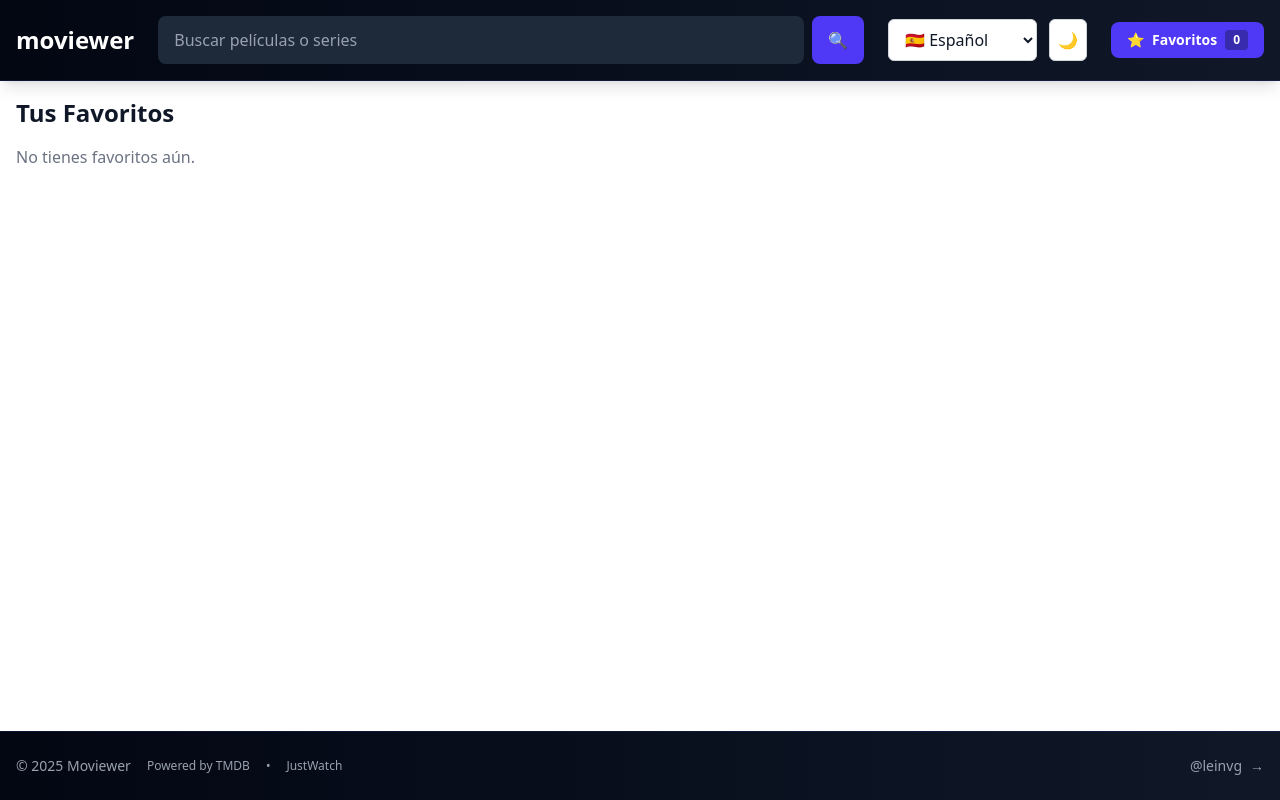
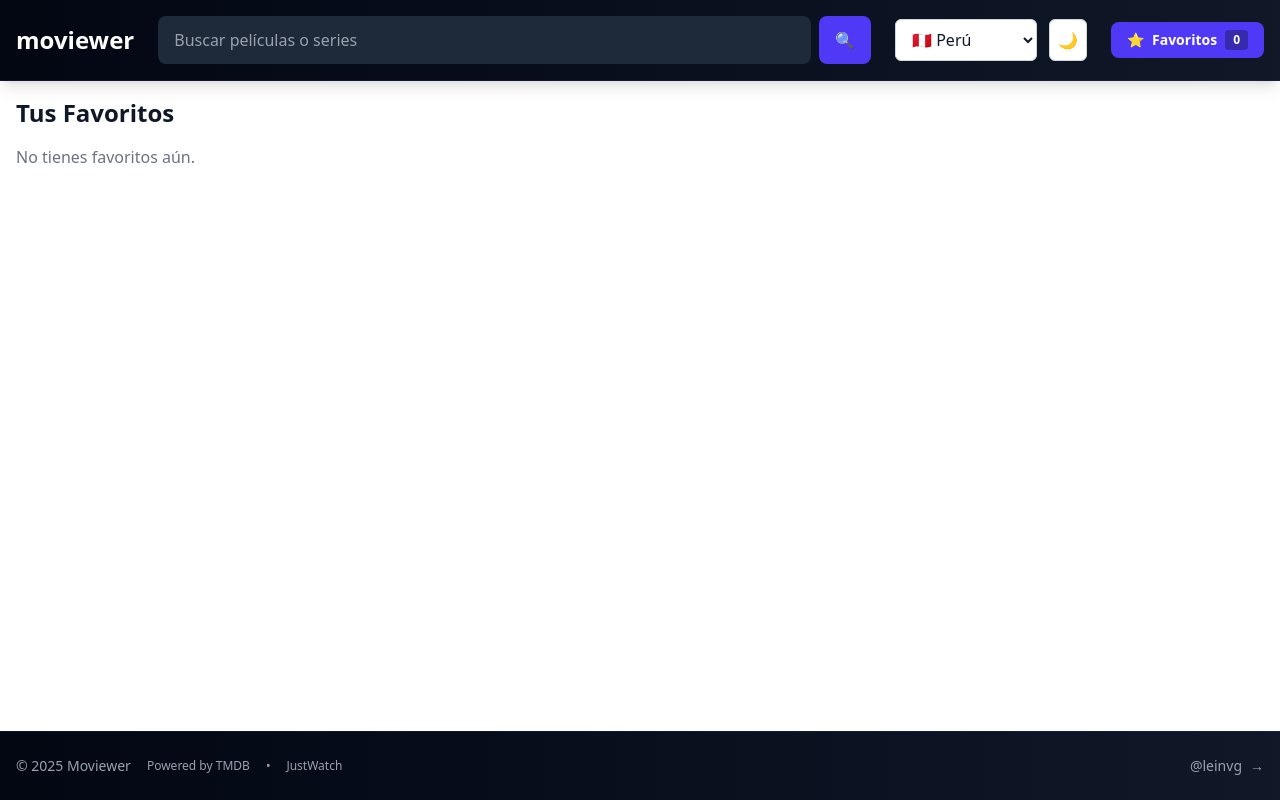
Before and after one commit to leinvg/movie-viewer, a Next.js app: page /favorites in a window 1280 px wide. Built offline with nearby package versions, Linux system fonts and the light colour scheme.

Commit message:
feat: integrar zustand, tema y región con persistencia en localStorage

```diff
--- a/src/app/layout.tsx
+++ b/src/app/layout.tsx
@@ -17,7 +17,7 @@ export default function RootLayout({
 }) {
   return (
     <html lang="es" className="scroll-smooth">
-      <body className="min-h-screen bg-white dark:bg-black text-gray-900 dark:text-white antialiased flex flex-col overflow-x-hidden">
+      <body className="min-h-screen bg-white dark:bg-gray-950 text-gray-900 dark:text-white antialiased flex flex-col overflow-x-hidden transition-colors">
         <ThemeProvider />
         <div className="flex flex-col min-h-screen">
           {children}
--- a/src/components/FavoritesList.tsx
+++ b/src/components/FavoritesList.tsx
@@ -16,12 +16,12 @@ import {
 import { APP_CONFIG } from "@/config";
 
 export default function FavoritesList() {
-  const { favorites } = useAppStore();
+  const { favorites, region } = useAppStore();
   const [selectedMedia, setSelectedMedia] = useState<TMDBMedia | null>(null);
   const [providerStats, setProviderStats] = useState<ProviderStat[]>([]);
   const [providersLoading, setProvidersLoading] = useState(false);
 
-  // Cargar proveedores cuando cambien favoritos
+  // Cargar proveedores cuando cambien favoritos o región
   useEffect(() => {
     if (!favorites || favorites.length === 0) {
       setProviderStats([]);
@@ -29,12 +29,12 @@ export default function FavoritesList() {
     }
 
     let mounted = true;
-    const cacheKey = (type: string, id: number) => `mv_providers_${type}_${id}`;
+    const cacheKey = (type: string, id: number, reg: string) => `mv_providers_${type}_${id}_${reg}`;
 
     const fetchProvidersFor = async (
       m: TMDBMedia
     ): Promise<WatchProvidersResponse | null> => {
-      const key = cacheKey(m.media_type, m.id);
+      const key = cacheKey(m.media_type, m.id, region);
       const cached = sessionStorage.getItem(key);
       if (cached) return JSON.parse(cached);
 
@@ -60,7 +60,7 @@ export default function FavoritesList() {
         const stats = aggregateProviders(
           favorites,
           responses,
-          APP_CONFIG.streaming.DEFAULT_REGION
+          region
         );
         if (mounted) setProviderStats(stats);
       } finally {
@@ -73,7 +73,7 @@ export default function FavoritesList() {
     return () => {
       mounted = false;
     };
-  }, [favorites]);
+  }, [favorites, region]);
 
   if (!favorites.length)
     return <div className="text-gray-500">No tienes favoritos aún.</div>;
@@ -88,7 +88,7 @@ export default function FavoritesList() {
       <div className="mb-6">
         <h3 className="text-lg font-semibold">
           Recomendación de plataformas (región:{" "}
-          {APP_CONFIG.streaming.DEFAULT_REGION})
+          {region})
         </h3>
         {providersLoading ? (
           <p className="text-sm text-gray-400">
--- a/src/components/Header.tsx
+++ b/src/components/Header.tsx
@@ -3,7 +3,7 @@
 import { useRouter } from "next/navigation";
 import useAppStore from "@/store/appStore";
 import ThemeToggle from "./ThemeToggle";
-import LanguageSelector from "./LanguageSelector";
+import RegionSelector from "./RegionSelector";
 
 export default function Header({ children }: { children?: React.ReactNode }) {
   const router = useRouter();
@@ -21,9 +21,9 @@ export default function Header({ children }: { children?: React.ReactNode }) {
 
         <div className="flex-1">{children}</div>
 
-        {/* Controles de tema e idioma */}
+        {/* Controles de tema y región */}
         <div className="flex items-center gap-3">
-          <LanguageSelector />
+          <RegionSelector />
           <ThemeToggle />
         </div>
 
--- /dev/null
+++ b/src/components/RegionSelector.tsx
@@ -0,0 +1,31 @@
+'use client';
+
+import { Region } from '@/store/appStore';
+import useAppStore from '@/store/appStore';
+
+const REGION_OPTIONS: { value: Region; label: string; country: string }[] = [
+  { value: 'PE', label: '🇵🇪 Perú', country: 'Peru' },
+  { value: 'BO', label: '🇧🇴 Bolivia', country: 'Bolivia' },
+  { value: 'CL', label: '🇨🇱 Chile', country: 'Chile' },
+  { value: 'CO', label: '🇨🇴 Colombia', country: 'Colombia' },
+  { value: 'EC', label: '🇪🇨 Ecuador', country: 'Ecuador' },
+];
+
+export default function RegionSelector() {
+  const { region, setRegion } = useAppStore();
+
+  return (
+    <select
+      value={region}
+      onChange={(e) => setRegion(e.target.value as Region)}
+      className="px-3 py-2 rounded-md border border-gray-300 dark:border-gray-600 bg-white dark:bg-gray-800 text-gray-900 dark:text-white cursor-pointer hover:bg-gray-50 dark:hover:bg-gray-700 transition"
+      aria-label="Seleccionar región"
+    >
+      {REGION_OPTIONS.map((option) => (
+        <option key={option.value} value={option.value}>
+          {option.label}
+        </option>
+      ))}
+    </select>
+  );
+}
--- a/src/components/ThemeToggle.tsx
+++ b/src/components/ThemeToggle.tsx
@@ -12,17 +12,20 @@ export default function ThemeToggle() {
 
   // Aplicar clase 'dark' al documento cuando cambia el tema
   useEffect(() => {
+    const htmlElement = document.documentElement;
     if (theme === 'dark') {
-      document.documentElement.classList.add('dark');
+      htmlElement.classList.add('dark');
+      htmlElement.style.colorScheme = 'dark';
     } else {
-      document.documentElement.classList.remove('dark');
+      htmlElement.classList.remove('dark');
+      htmlElement.style.colorScheme = 'light';
     }
   }, [theme]);
 
   return (
     <button
       onClick={toggleTheme}
-      className="p-2 rounded-md border border-gray-300 dark:border-gray-600 bg-white dark:bg-gray-800 text-gray-900 dark:text-white hover:bg-gray-100 dark:hover:bg-gray-700 transition"
+      className="p-2 rounded-md border border-gray-300 dark:border-gray-600 bg-white dark:bg-gray-800 text-gray-900 dark:text-yellow-400 hover:bg-gray-100 dark:hover:bg-gray-700 transition"
       aria-label={`Cambiar a tema ${theme === 'light' ? 'oscuro' : 'claro'}`}
       title={`Tema actual: ${theme === 'light' ? 'Claro' : 'Oscuro'}`}
     >
--- a/src/store/appStore.ts
+++ b/src/store/appStore.ts
@@ -3,7 +3,7 @@ import { persist } from 'zustand/middleware';
 import { TMDBMedia } from '@/types';
 
 export type Theme = 'light' | 'dark';
-export type Language = 'en' | 'es' | 'fr' | 'de' | 'it' | 'pt';
+export type Region = 'PE' | 'BO' | 'CL' | 'CO' | 'EC';
 
 interface AppState {
   // Tema
@@ -11,9 +11,9 @@ interface AppState {
   setTheme: (theme: Theme) => void;
   toggleTheme: () => void;
 
-  // Región/Idioma
-  language: Language;
-  setLanguage: (language: Language) => void;
+  // Región (para watch providers)
+  region: Region;
+  setRegion: (region: Region) => void;
 
   // Favoritos
   favorites: TMDBMedia[];
@@ -34,9 +34,9 @@ const useAppStore = create<AppState>()(
           theme: state.theme === 'light' ? 'dark' : 'light',
         })),
 
-      // Región/Idioma - español por defecto
-      language: 'es',
-      setLanguage: (language) => set({ language }),
+      // Región - PE por defecto
+      region: 'PE',
+      setRegion: (region) => set({ region }),
 
       // Favoritos
       favorites: [],
```
Also changed, not shown: 1 other file (tests, documents, lock files or other folders).
